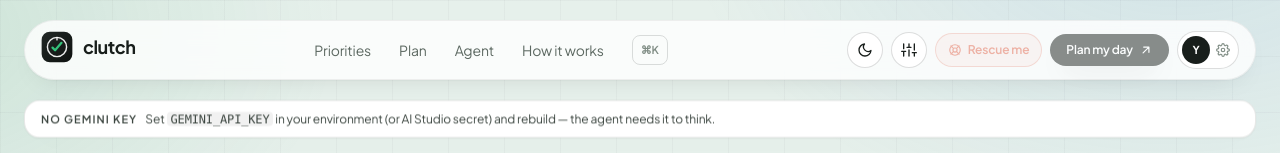
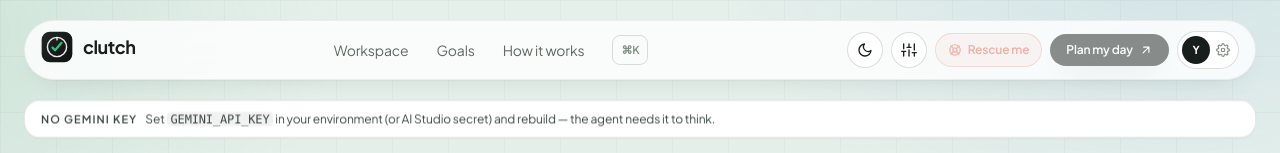
Before and after one commit to YashIsTheBest247/Clutch, a React (Vite) app: page / in a window 1280 px wide. Shown: the top 153 px of the page. Built offline with nearby package versions, Linux system fonts and the light colour scheme.

Commit message:
workspace on navbar

```diff
--- a/src/App.tsx
+++ b/src/App.tsx
@@ -390,9 +390,8 @@ export default function App() {
             )}
           </div>
           <nav className="hidden items-center gap-7 text-sm text-ink-600 lg:flex">
-            <button onClick={() => scrollToId('priorities')} className="transition-colors hover:text-ink-900">Priorities</button>
-            <button onClick={() => scrollToId('plan')} className="transition-colors hover:text-ink-900">Plan</button>
-            <button onClick={() => scrollToId('agent')} className="transition-colors hover:text-ink-900">Agent</button>
+            <button onClick={() => scrollToId('priorities')} className="transition-colors hover:text-ink-900">Workspace</button>
+            <button onClick={() => scrollToId('goals')} className="transition-colors hover:text-ink-900">Goals</button>
             <button onClick={() => scrollToId('how')} className="transition-colors hover:text-ink-900">How it works</button>
             <button
               onClick={() => setPaletteOpen(true)}
@@ -494,6 +493,7 @@ export default function App() {
               <MItem icon={<ArrowUpRight className="h-4 w-4" />} label="Priorities" onClick={() => { scrollToId('priorities'); setMobileOpen(false); }} />
               <MItem icon={<ArrowUpRight className="h-4 w-4" />} label="Plan" onClick={() => { scrollToId('plan'); setMobileOpen(false); }} />
               <MItem icon={<ArrowUpRight className="h-4 w-4" />} label="Agent" onClick={() => { scrollToId('agent'); setMobileOpen(false); }} />
+              <MItem icon={<ArrowUpRight className="h-4 w-4" />} label="Goals & habits" onClick={() => { scrollToId('goals'); setMobileOpen(false); }} />
               <MItem icon={<ArrowUpRight className="h-4 w-4" />} label="How it works" onClick={() => { scrollToId('how'); setMobileOpen(false); }} />
 
               <div className="my-1 h-px bg-ink-900/[0.06]" />
```
